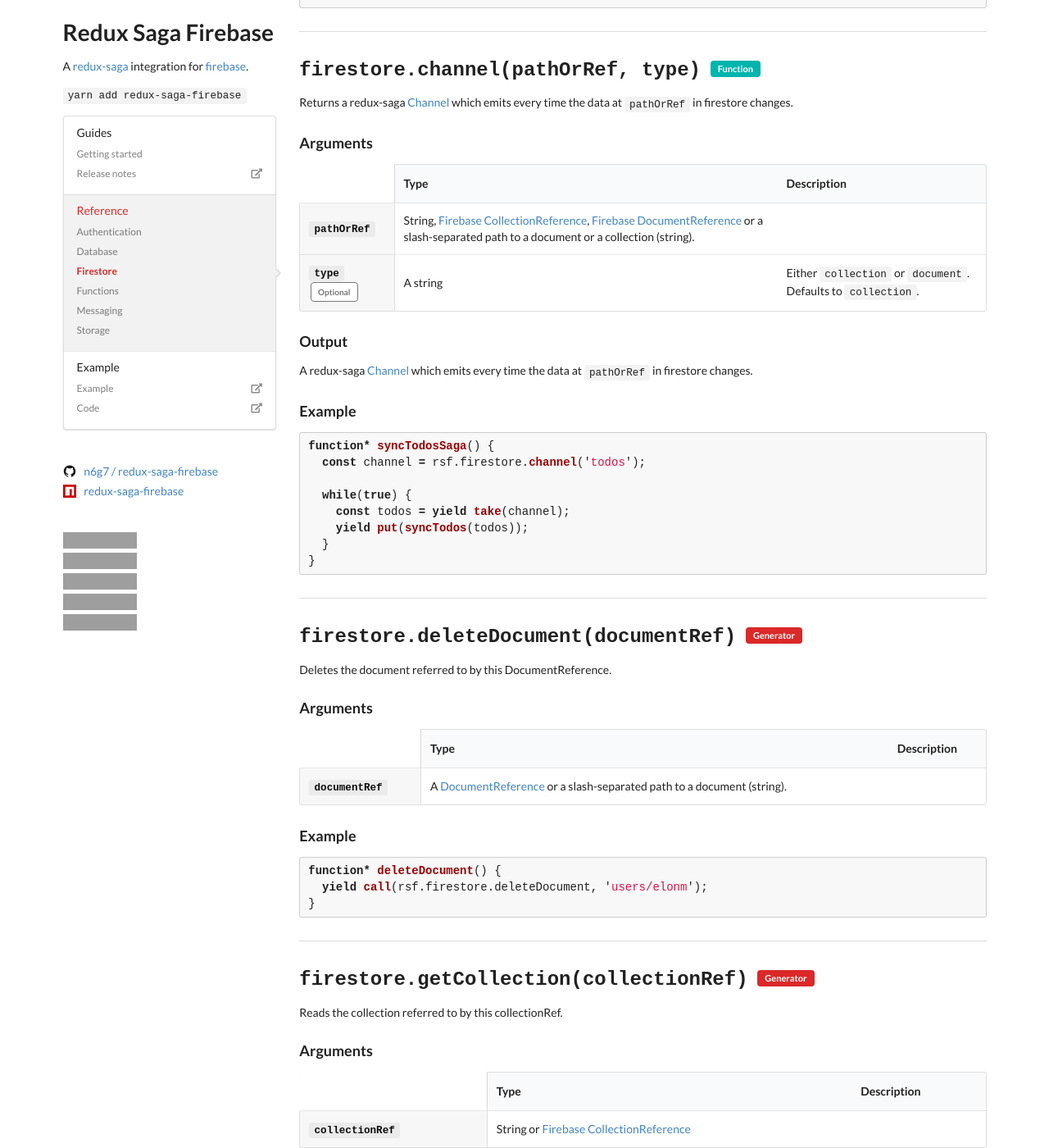
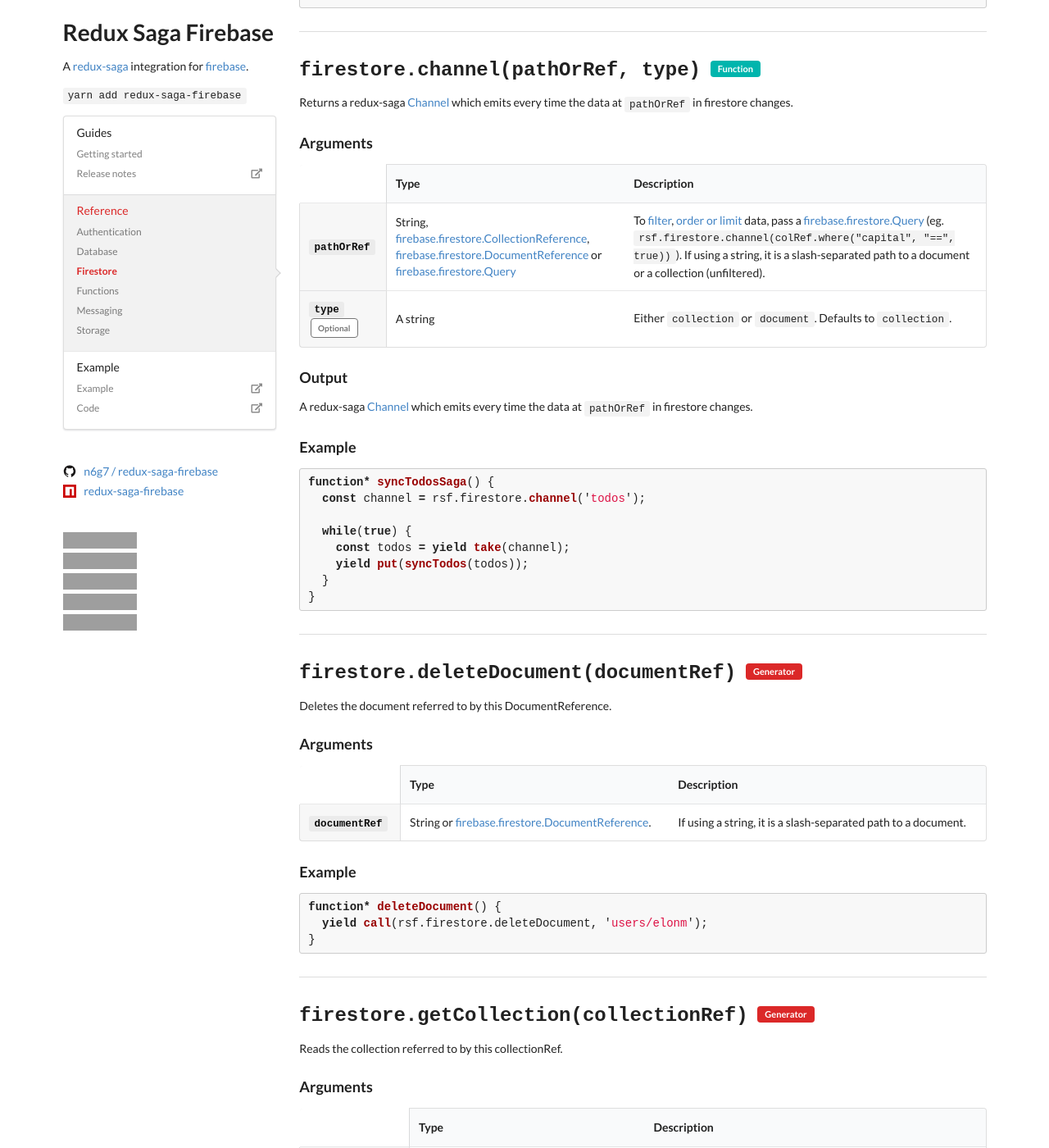
Before and after one commit to n6g7/redux-saga-firebase, a Jekyll site: the page built from docs/_reference/firestore.md, in a window 1280 px wide and 1400 px high, scrolled down 945 px. Shown: the whole window at 82% size. Built offline with Jekyll 4.4.1, drawn with Linux system fonts in a browser that asks for light colours; nearby versions of some CDN libraries; some of the changed text lies outside the part shown; grey boxes are pictures that could not be loaded.

Commit message:
Update docs to explain how to do sorting and filtering with firestore.

````diff
--- a/docs/_reference/firestore.md
+++ b/docs/_reference/firestore.md
@@ -10,10 +10,12 @@
     arguments:
       - name: collectionRef
         required: true
-        type: String or [Firebase CollectionReference](https://firebase.google.com/docs/reference/js/firebase.firestore.CollectionReference)
+        type: String or [firebase.firestore.CollectionReference](https://firebase.google.com/docs/reference/js/firebase.firestore.CollectionReference)
+        description: If using a string, it is a slash-separated path to a collection.
       - name: data
         required: true
-        type: An object
+        type: Object
+        description: The data to store.
     output: A [DocumentReference](https://firebase.google.com/docs/reference/js/firebase.firestore.DocumentReference)
     example: |
       ```js
@@ -36,7 +38,8 @@
     arguments:
       - name: pathOrRef
         required: true
-        type: String, [Firebase CollectionReference](https://firebase.google.com/docs/reference/js/firebase.firestore.CollectionReference), [Firebase DocumentReference](https://firebase.google.com/docs/reference/js/firebase.firestore.DocumentReference) or a slash-separated path to a document or a collection (string).
+        type: String, [firebase.firestore.CollectionReference](https://firebase.google.com/docs/reference/js/firebase.firestore.CollectionReference), [firebase.firestore.DocumentReference](https://firebase.google.com/docs/reference/js/firebase.firestore.DocumentReference) or [firebase.firestore.Query](https://firebase.google.com/docs/reference/js/firebase.firestore.Query)
+        description: To [filter](https://firebase.google.com/docs/firestore/query-data/get-data), [order or limit](https://firebase.google.com/docs/firestore/query-data/order-limit-data) data, pass a [firebase.firestore.Query](https://firebase.google.com/docs/reference/js/firebase.firestore.Query) (eg. `rsf.firestore.channel(colRef.where("capital", "==", true))`). If using a string, it is a slash-separated path to a document or a collection (unfiltered).
       - name: type
         required: false
         type: A string
@@ -61,7 +64,8 @@
     arguments:
       - name: documentRef
         required: true
-        type: A [DocumentReference](https://firebase.google.com/docs/reference/js/firebase.firestore.DocumentReference) or a slash-separated path to a document (string).
+        type: String or [firebase.firestore.DocumentReference](https://firebase.google.com/docs/reference/js/firebase.firestore.DocumentReference).
+        description: If using a string, it is a slash-separated path to a document.
     example: |
       ```js
       function* deleteDocument() {
@@ -76,7 +80,8 @@
     arguments:
       - name: collectionRef
         required: true
-        type: String or [Firebase CollectionReference](https://firebase.google.com/docs/reference/js/firebase.firestore.CollectionReference)
+        type: String or [firebase.firestore.CollectionReference](https://firebase.google.com/docs/reference/js/firebase.firestore.CollectionReference) or [firebase.firestore.Query](https://firebase.google.com/docs/reference/js/firebase.firestore.Query)
+        description: To [filter](https://firebase.google.com/docs/firestore/query-data/get-data), [order or limit](https://firebase.google.com/docs/firestore/query-data/order-limit-data) data, pass a [Query](https://firebase.google.com/docs/reference/js/firebase.firestore.Query) (eg. `yield call(rsf.firestore.getCollection, colRef.where("capital", "==", true))`). If using a string, it is a slash-separated path to a collection (unfiltered).
     output: A [QuerySnapshot](https://firebase.google.com/docs/reference/js/firebase.firestore.QuerySnapshot)
     example: |
       ```js
@@ -101,7 +106,8 @@
     arguments:
       - name: documentRef
         required: true
-        type: A [DocumentReference](https://firebase.google.com/docs/reference/js/firebase.firestore.DocumentReference) or a slash-separated path to a document (string).
+        type: String or [firebase.firestore.DocumentReference](https://firebase.google.com/docs/reference/js/firebase.firestore.DocumentReference).
+        description: If using a string, it is a slash-separated path to a document.
     output: A [DocumentSnapshot](https://firebase.google.com/docs/reference/js/firebase.firestore.DocumentSnapshot)
     example: |
       ```js
@@ -120,13 +126,16 @@
     arguments:
       - name: documentRef
         required: true
-        type: A [DocumentReference](https://firebase.google.com/docs/reference/js/firebase.firestore.DocumentReference) or a slash-separated path to a document (string).
+        type: String or [firebase.firestore.DocumentReference](https://firebase.google.com/docs/reference/js/firebase.firestore.DocumentReference).
+        description: If using a string, it is a slash-separated path to a document.
       - name: data
         required: true
-        type: An object of the fields and values for the document.
+        type: Object
+        description: An object of the fields and values for the document.
       - name: options
         required: false
-        type: "An object to configure the set behavior. Pass `{ merge: true }` to only replace the values specified in the data argument. Fields omitted will remain untouched."
+        type: Object
+        description: "An object to configure the set behavior. Pass `{ merge: true }` to only replace the values specified in the data argument. Fields omitted will remain untouched."
     example: |
       ```js
       function* setDocument() {
@@ -145,7 +154,8 @@
     arguments:
       - name: pathOrRef
         required: true
-        type: String, [Firebase CollectionReference](https://firebase.google.com/docs/reference/js/firebase.firestore.CollectionReference), [Firebase DocumentReference](https://firebase.google.com/docs/reference/js/firebase.firestore.DocumentReference) or a slash-separated path to a document or a collection (string).
+        type: String or [firebase.firestore.CollectionReference](https://firebase.google.com/docs/reference/js/firebase.firestore.CollectionReference) or [firebase.firestore.Query](https://firebase.google.com/docs/reference/js/firebase.firestore.Query)
+        description: To [filter](https://firebase.google.com/docs/firestore/query-data/get-data), [order or limit](https://firebase.google.com/docs/firestore/query-data/order-limit-data) data, pass a [Query](https://firebase.google.com/docs/reference/js/firebase.firestore.Query) (eg. `yield call(rsf.firestore.syncCollection, colRef.where("capital", "==", true), ...)`). If using a string, it is a slash-separated path to a collection (unfiltered).
       - name: actionCreator
         required: true
         type: Function
@@ -173,7 +183,8 @@
     arguments:
       - name: pathOrRef
         required: true
-        type: String, [Firebase CollectionReference](https://firebase.google.com/docs/reference/js/firebase.firestore.CollectionReference), [Firebase DocumentReference](https://firebase.google.com/docs/reference/js/firebase.firestore.DocumentReference) or a slash-separated path to a document or a collection (string).
+        type: String or [firebase.firestore.DocumentReference](https://firebase.google.com/docs/reference/js/firebase.firestore.DocumentReference)
+        description: If using a string, it is a slash-separated path to a document.
       - name: actionCreator
         required: true
         type: Function
@@ -201,10 +212,12 @@
     arguments:
       - name: documentRef
         required: true
-        type: A [DocumentReference](https://firebase.google.com/docs/reference/js/firebase.firestore.DocumentReference) or a slash-separated path to a document (string).
+        type: String or [firebase.firestore.DocumentReference](https://firebase.google.com/docs/reference/js/firebase.firestore.DocumentReference)
+        description: If using a string, it is a slash-separated path to a document.
       - name: args
         required: true
-        type: Either an object containing all of the fields and values to update, or a series of arguments alternating between fields (as string or firebase.firestore.FieldPath objects) and values.
+        type: Object
+        description: Either an object containing all of the fields and values to update, or a series of arguments alternating between fields (as string or firebase.firestore.FieldPath objects) and values.
     example: |
       ```js
       function* updateDocument() {
````
